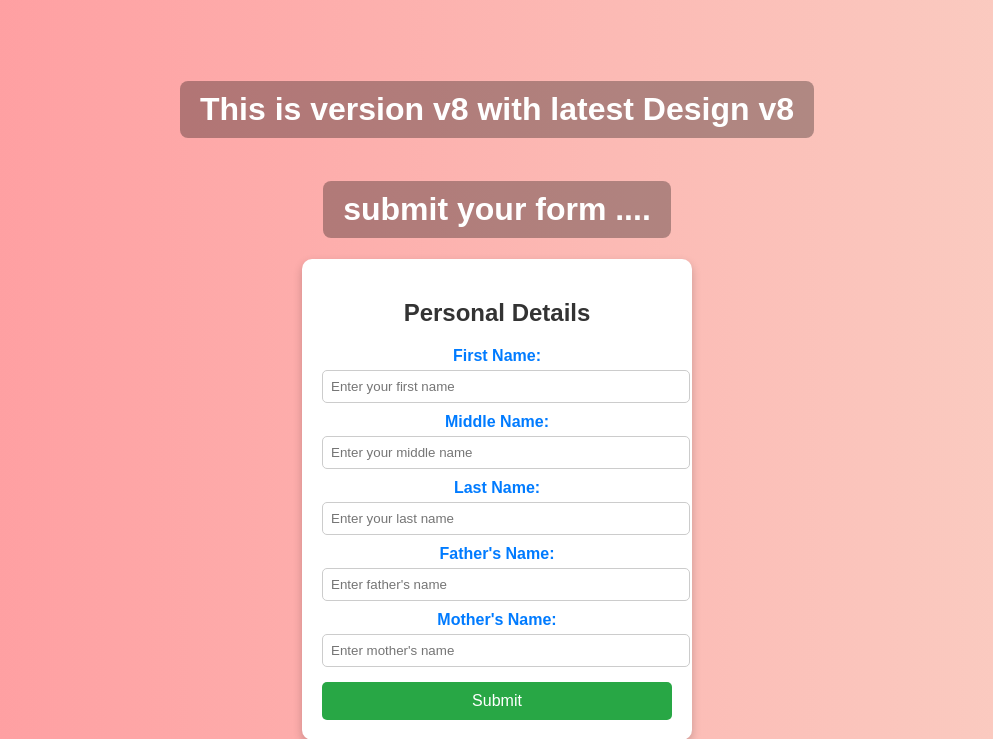
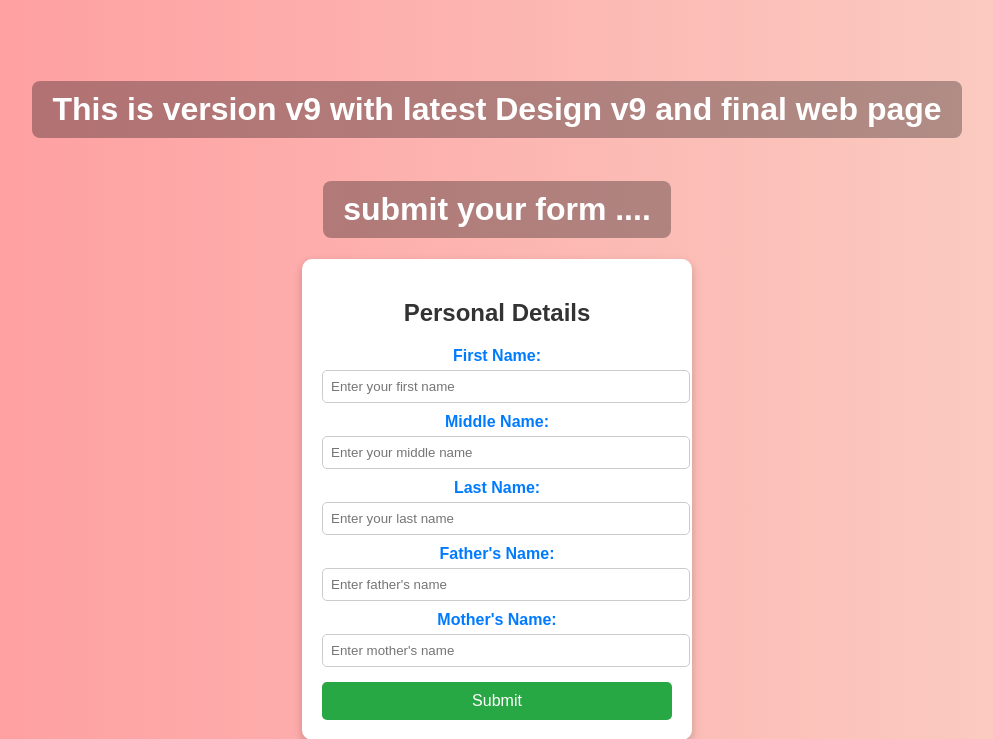
Before and after one commit to narendrasinghcheema/cicd, a Flask app: page / in a window 1280 px wide. Shown: the top 739 px of the page, without its empty margins (143-1136 px from the left). Run offline with Flask 3, Linux system fonts and the light colour scheme.

Commit message:
latest version

```diff
--- a/templates/index.html
+++ b/templates/index.html
@@ -7,7 +7,7 @@
     <link rel="stylesheet" href="{{ url_for('static', filename='styles.css') }}">
 </head>
 <body>
-    <h1>This is version v8 with latest Design v8</h1>
+    <h1>This is version v9 with latest Design v9 and final web page</h1>
     <h1>submit your form ....</h1>
 
     <div class="form-container">
```
